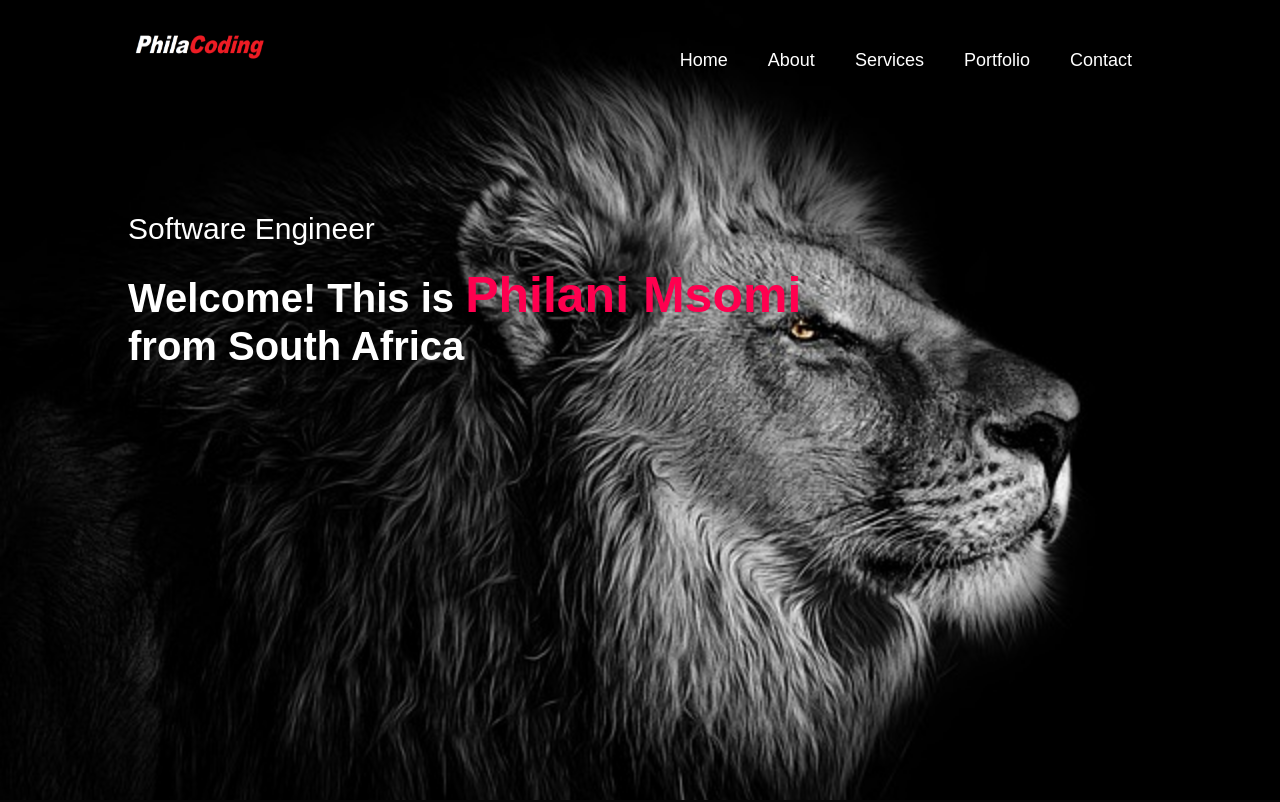
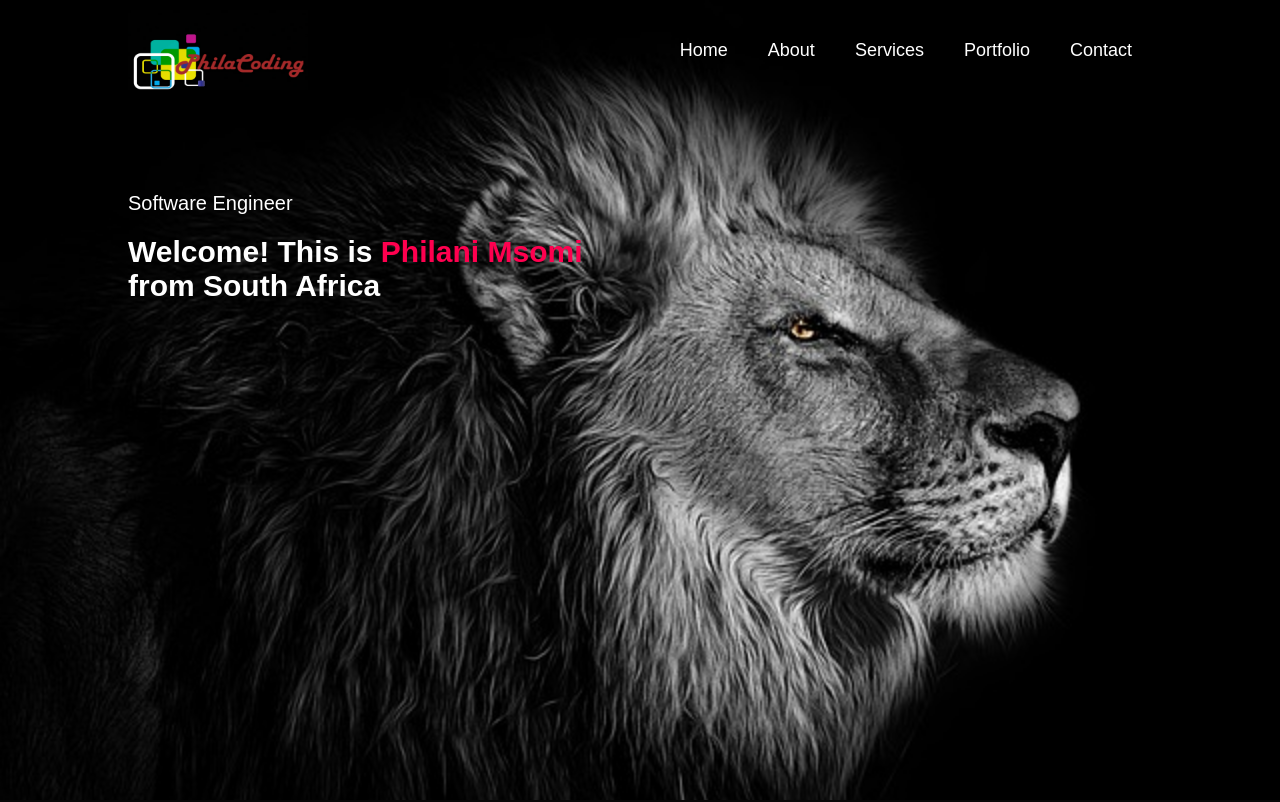
Before and after one commit to PHILACODING/Personal_Portfolio_Website, a plain HTML site: page index.html in a window 1280 px wide. Shown: the top 802 px of the page. Drawn offline with Linux system fonts and the light colour scheme.

Commit message:
changing log and few amendemnts

```diff
--- a/index.html
+++ b/index.html
@@ -10,8 +10,8 @@
 <body>
     <div id="header">
         <div class="container">
-          <nav>
-            <img src="photos/logoR001.png" class="logo" >
+         <nav>
+            <img src="photos/Logo Maker 2023_08_16_12_17_42_edited22222222222222.jpg" class="logo" >
             <ul id="sidemenu">
                 <li><a href="#header">Home</a>
                 <li><a href="#about">About</a>
--- a/my_css.css
+++ b/my_css.css
@@ -33,8 +33,8 @@ nav{
     flex-wrap: wrap;
 }
 .logo{
-    width: 140px;
-    height: 100px;
+    width: 180px;
+    height: 80px;
 
 }
 
@@ -68,18 +68,18 @@ nav ul li a:hover::after{
 }
 .header-text {
     margin-top: 10%;
-    font-size: 30px;
+    font-size: 20px;
 
 }
 .header-text h1{
-    font-size: 40px;
+    font-size: 30px;
     margin-top: 20px;
 
 
 }
 .header-text h1 span{
     color: #ff004f;
-    font-size: 50px;
+    font-size: 30px;
 
 }
 /*---------------------------ABOUT-------------------------------------------------------*/
```
Also changed, not shown: photos/Logo Maker 2023_08_16_12_17_42.png (added), photos/Logo Maker 2023_08_16_12_17_422222222.png (added), photos/Logo Maker 2023_08_16_12_17_4244444.png (added), photos/Logo Maker 2023_08_16_12_17_42_edited.jpg (added), photos/Logo Maker 2023_08_16_12_17_42_edited22222222222222.jpg (added).
